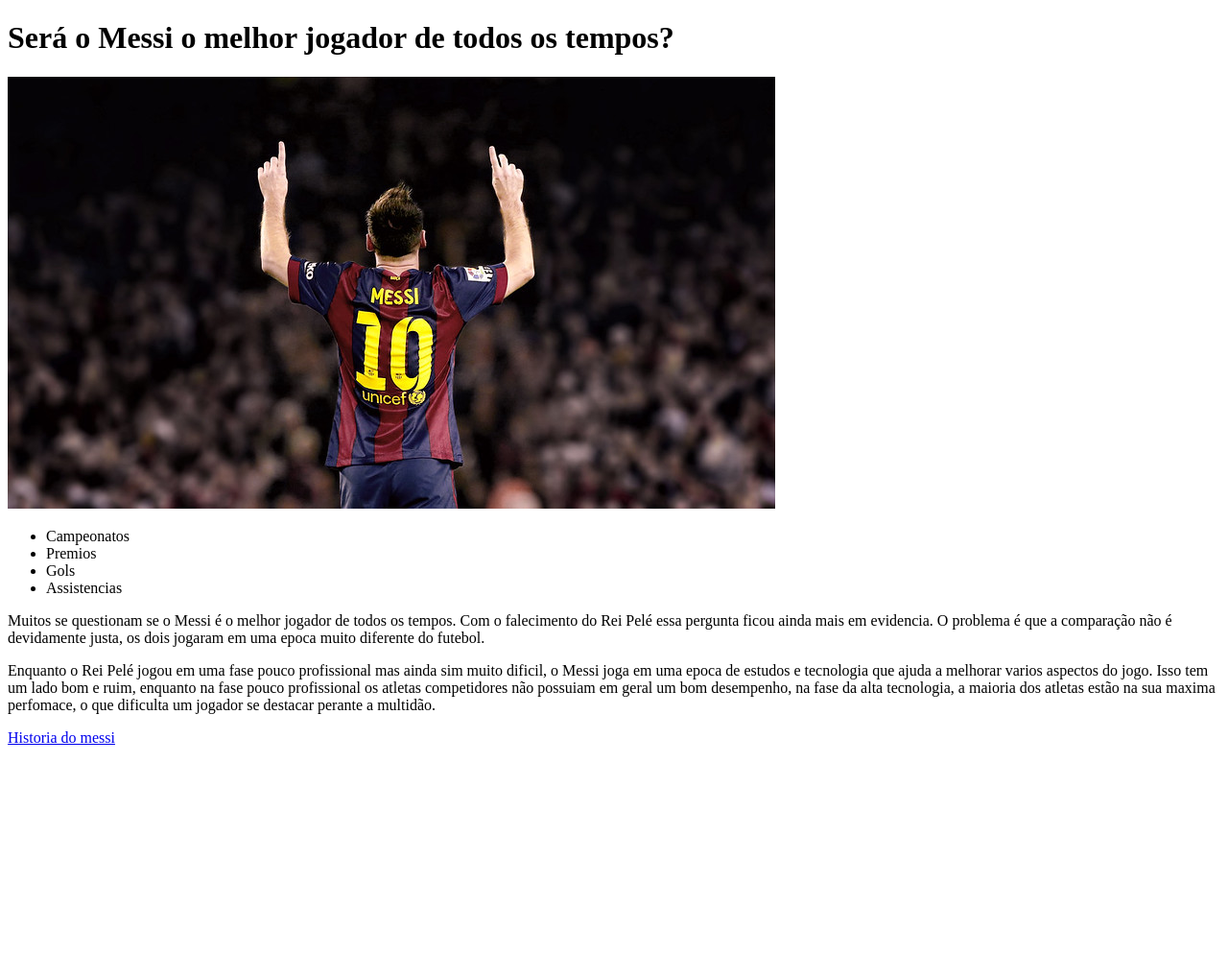
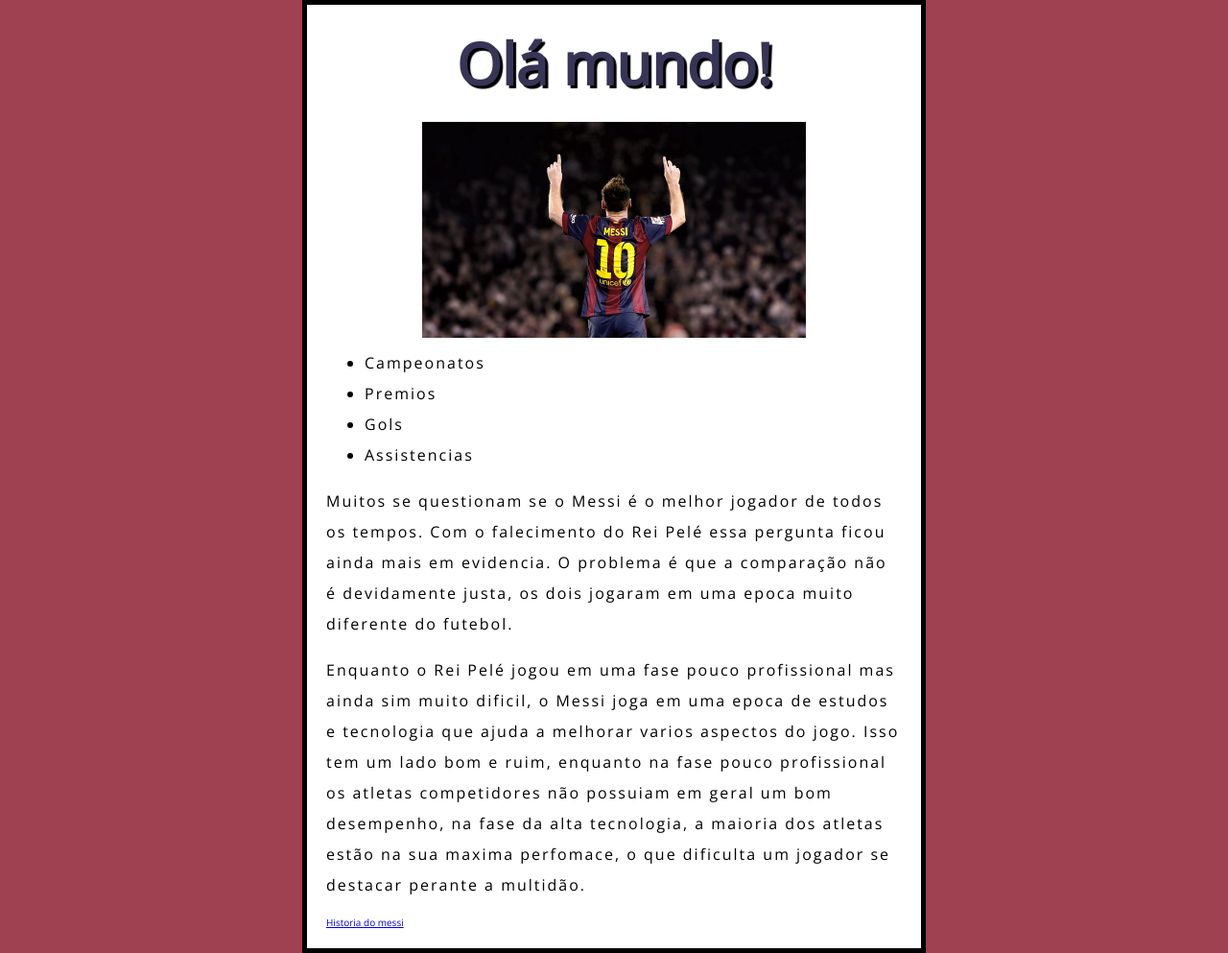
Before and after one commit to warllonl/Estudos-Rodrigo, a plain HTML site: page site-teste/index.html in a window 1280 px wide. Shown: the whole page at 96% size. Before the commit the page ends 800 px from the top, so only its background shows below. Drawn offline with nearby package versions, Linux system fonts and the light colour scheme.

Commit message:
terminando exercício

```diff
--- a/site-teste/estilos/style.css
+++ b/site-teste/estilos/style.css
@@ -2,4 +2,34 @@
 
 /* Cores escolhidas
 #a04152
-#363557 /*
+#363557 */
+html {
+    font-size: 10px;
+    font-family: "Open Sans", sans-serif;
+    background-color: #a04152;
+}
+body {
+    width: 600px;
+    margin: 0 auto;
+    background-color: #ffffff;
+    padding: 0 20px 20px 20px;
+    border: 5px solid black;
+}
+h1 {
+    font-size: 60px;
+    text-align: center;
+    margin: 0px;
+    padding: 20px 0;
+    color: #363557;
+    text-shadow: 3px 3px 1px black;
+}
+img {
+    display: block;
+    margin: 0 auto;
+    width: 400px;
+}
+li, p {
+    font-size: 16px;
+    letter-spacing: 2px;
+    line-height: 2;
+}
--- a/site-teste/index.html
+++ b/site-teste/index.html
@@ -4,6 +4,7 @@
     <meta charset="UTF-8">
     <meta name="viewport" content="width=device-width, initial-scale=1.0">
     <link href="estilos/style.css"  rel="stylesheet">
+    <link href="http://fonts.googleapis.com/css?family=Open+Sans" rel="stylesheet"/>
     <title>Messi</title>
 </head>
 <body>
@@ -22,6 +23,6 @@
     dificil, o Messi joga em uma epoca de estudos e tecnologia que ajuda a melhorar varios aspectos do jogo. Isso tem um lado bom e ruim, enquanto na fase pouco profissional os atletas competidores não possuiam em geral um bom desempenho, na fase da alta tecnologia, a maioria dos atletas estão na sua maxima perfomace, o que dificulta um jogador se destacar perante a multidão.
     </p>
     <a href="https://pt.wikipedia.org/wiki/Lionel_Messi">Historia do messi</a>
-
+<script src="scripts/main.js"></script>
 </body>
 </html>
--- /dev/null
+++ b/site-teste/scripts/main.js
@@ -0,0 +1,5 @@
+const myHeading = document.querySelector("h1");
+myHeading.textContent = "Olá mundo!";
+
+let minhaVariavel;
+minhaVarivel = "Bob";
```
